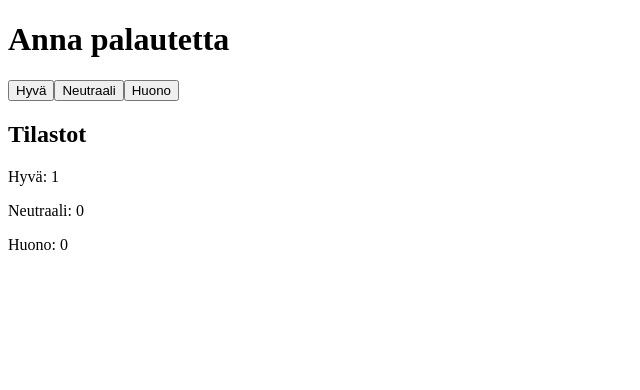
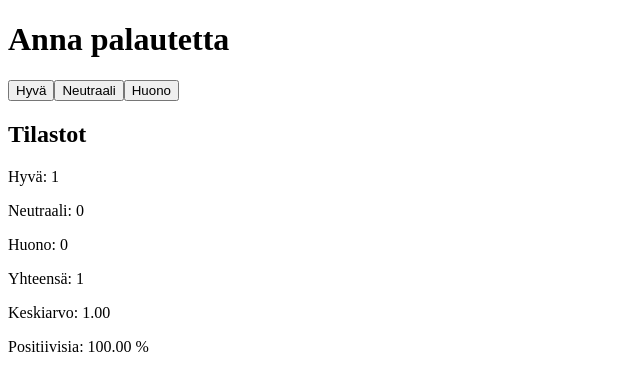
Before and after one commit to tiitux1/Project1helsinki, a React (Vite) app in the folder introdemo/: page / in a window 1280 px wide. Both pictures are taken after a click on the button "Hyvä". Shown: the top 390 px of the page, without its empty margins (0-640 px from the left). Built offline with nearby package versions, Linux system fonts and the light colour scheme.

Commit message:
Palaute2

```diff
--- a/introdemo/src/App.jsx
+++ b/introdemo/src/App.jsx
@@ -14,6 +14,10 @@ const App = () => {
     });
   };
 
+  const total = feedback.good + feedback.neutral + feedback.bad;
+  const average = total > 0 ? (feedback.good - feedback.bad) / total : 0;
+  const positivePercentage = total > 0 ? (feedback.good / total) * 100 : 0;
+
   return (
     <div>
       <h1>Anna palautetta</h1>
@@ -22,9 +26,18 @@ const App = () => {
       <button onClick={() => handleFeedback('bad')}>Huono</button>
 
       <h2>Tilastot</h2>
-      <p>Hyvä: {feedback.good}</p>
-      <p>Neutraali: {feedback.neutral}</p>
-      <p>Huono: {feedback.bad}</p>
+      {total > 0 ? (
+        <div>
+          <p>Hyvä: {feedback.good}</p>
+          <p>Neutraali: {feedback.neutral}</p>
+          <p>Huono: {feedback.bad}</p>
+          <p>Yhteensä: {total}</p>
+          <p>Keskiarvo: {average.toFixed(2)}</p>
+          <p>Positiivisia: {positivePercentage.toFixed(2)} %</p>
+        </div>
+      ) : (
+        <p>Ei palautteita annettu.</p>
+      )}
     </div>
   );
 };
```
